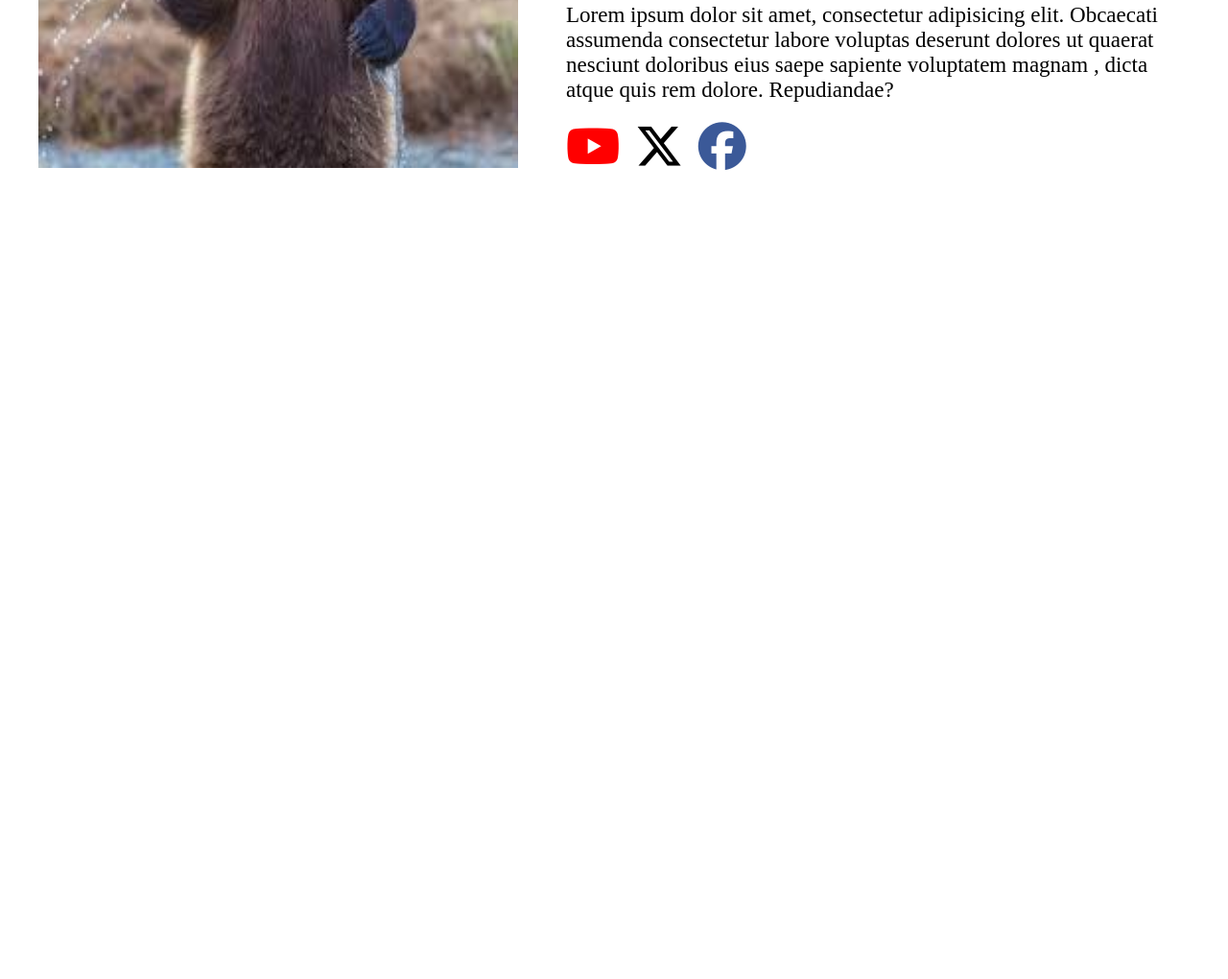
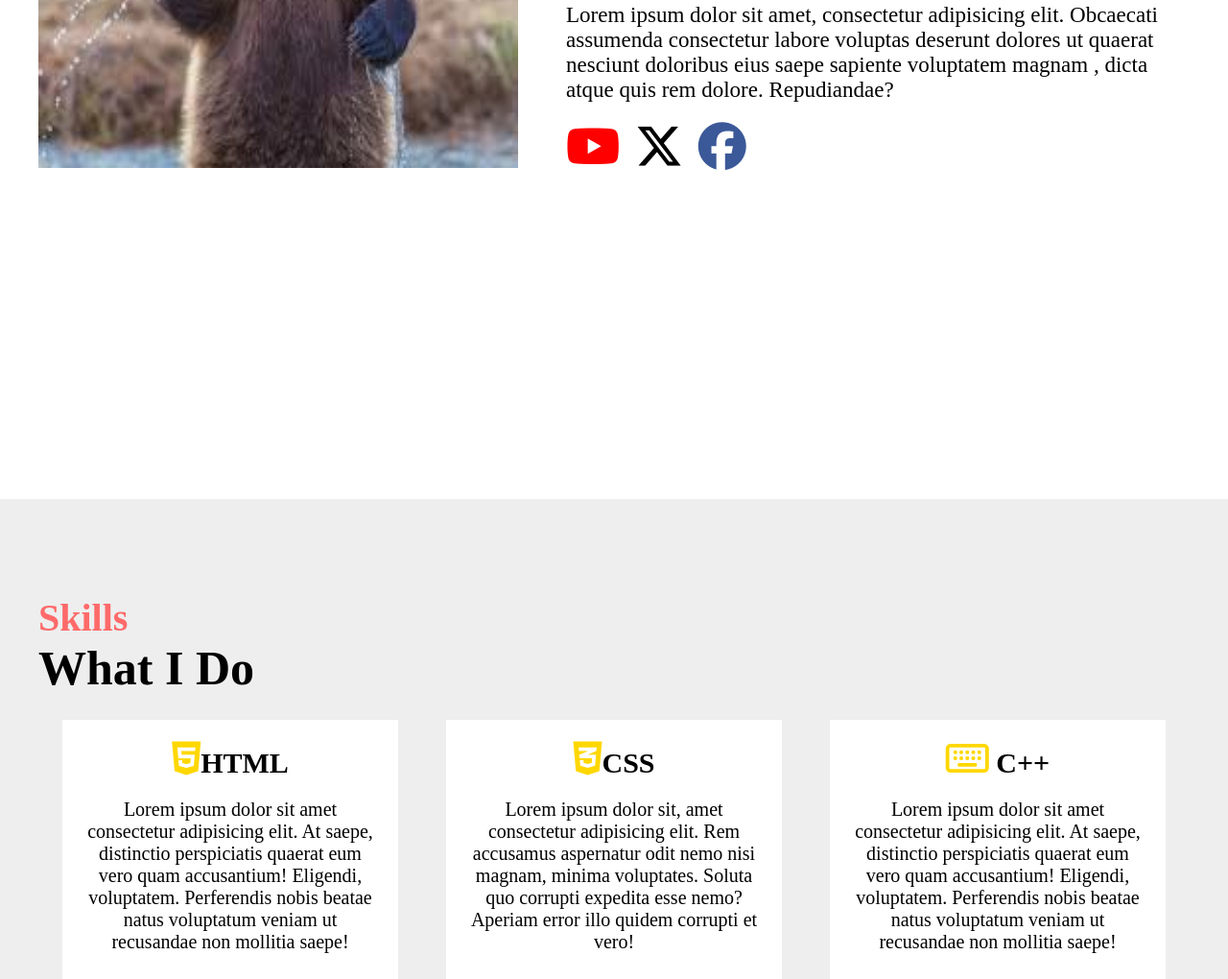
Before and after one commit to tmdwo1713/swjb, a plain HTML site: page index.html in a window 1280 px wide. Shown: the part 1780-2800 px from the top of the page at 96% size. Before the commit the page ends 2100 px from the top, so only its background shows below. Drawn offline with Linux system fonts and the light colour scheme.

Commit message:
Add files via upload

```diff
--- a/index.html
+++ b/index.html
@@ -19,8 +19,8 @@
             </div>
 
             <ul class="menu">
-                <li><a href="">About</a></li>
-                <li><a href="">Skills</a></li>
+                <li><a href="#about">About</a></li>
+                <li><a href="#skills">Skills</a></li>
                 <li><a href="">Project</a></li>
                 <li><a href="">Contact</a></li>
             </ul>
@@ -37,10 +37,14 @@
                 deleniti at.</h3>
             <button>Download</button>
         </div>
+
+        <div class="mouse">
+            <i class="fa-solid fa-computer-mouse"></i>
+        </div>
     </div>
 
 
-    <div class="about">
+    <div class="about" id="about">
         <h2>Who AM I</h2>
         <h1>About Me</h1>
         <div class="contents">
@@ -72,12 +76,50 @@
         </div>
 
 
+    </div>
 
 
 
 
+    <div class="skills" id="skills">
+        <div class="skills-inner">
+            <h2>Skills</h2>
+            <h1>What I Do</h1>
+
+            <ul class="contents">
+                <li>
+                    <h3><i class="fa-brands fa-html5"></i>HTML</h3>
+
+                    <p>Lorem ipsum dolor sit amet consectetur adipisicing elit. At saepe, distinctio perspiciatis quaerat eum vero quam accusantium! Eligendi, voluptatem. Perferendis nobis beatae natus voluptatum veniam ut recusandae non mollitia saepe!</p>
+                </li>
+
+                <li>
+                    <h3><i class="fa-brands fa-css3-alt"></i>CSS</h3>
+
+                    <p>Lorem ipsum dolor sit, amet consectetur adipisicing elit. Rem accusamus aspernatur odit nemo nisi magnam, minima voluptates. Soluta quo corrupti expedita esse nemo? Aperiam error illo quidem corrupti et vero!</p>
+                </li>
+
+                <li>
+                    <h3><i class="fa-regular fa-keyboard"></i>   C++</h3>
+                    <p>Lorem ipsum dolor sit amet consectetur adipisicing elit. At saepe, distinctio perspiciatis quaerat eum vero quam accusantium! Eligendi, voluptatem. Perferendis nobis beatae natus voluptatum veniam ut recusandae non mollitia saepe!</p>
+                </li>
+
+            </ul>
+        </div>
+    </div>
+
+
+
+
+    <div class="bg">
 
     </div>
+
+
+<br><br><br><br><br><br><br><br><br><br><br><br><br><br><br><br><br><br><br><br><br>
+<br><br><br><br><br><br><br><br><br><br><br><br><br><br><br>
+
+
 
 
 
--- a/style.css
+++ b/style.css
@@ -3,7 +3,10 @@
     padding: 0;
     box-sizing: border-box;
 
+}
 
+html{
+    scroll-behavior: smooth;
 }
 
 a{
@@ -116,9 +119,29 @@ transition: 3s;
     color: black;
 }
 
+.mouse{
+    text-align: center;
+    font-size: 50px;
+    padding-top: 10px;
+    color: white;
+    animation: mouse 1s infinite;
+}
+
+@keyframes mouse{
+    0%{
+        transform: translateY(0px);
+    }
+    50%{
+        transform: translateY(100px);
+    }
+    100%{
+        transform: translateY(0px);
+    }
+}
+
 .about{
     width: 1200px;
-    height: 800px;
+    height: 900px;
     margin: 0 auto;
 
     margin-top: 100px;
@@ -185,3 +208,81 @@ transition: 3s;
     font-size: 50px;
     color: #3b5998;
 }
+
+
+
+
+.skills{
+    background-color: #eee;
+    width: 100%;
+    height: 700px;
+
+    margin-top: 100px;
+    padding-top: 100px;
+}
+
+.skills h2{
+    font-size: 40px;
+    color: #ff6a6a;
+}
+
+.skills h1{
+    font-size: 50px;
+}
+
+.skills-inner{
+    width: 1200px;
+    height: 700px;
+    margin: 0 auto;
+}
+
+.skills .contents{
+    width: 1200px;
+    height: 300px;
+    display: flex;
+    justify-content: space-around;
+    align-items: center;
+
+    margin-top: 50px;
+}
+
+.skills .contents li{
+    width: 350px;
+    height: 350px;
+    font-size: 20px;
+    text-align: center;
+    background-color: white;
+
+        padding: 20px;
+
+        transition: 0.3s;
+}
+
+.skills h3{
+    font-size: 30px;
+    margin-bottom: 20px;
+}
+
+.skills .contents i{
+    color: gold;
+    font-size: 40px;
+}
+
+.skills .contents li:hover{
+    background-color: gold;
+    color: white;
+    border-radius: 15px;
+}
+
+.skills .contents li:hover i{
+    color: white;
+}
+
+.bg{
+    width: 100%;
+    height: 700px;
+    background: url(bangeang.jpg) no-repeat;
+    background-size: cover;
+
+    background-attachment: fixed;
+}
```
Also changed, not shown: bangeang.jpg (added).
